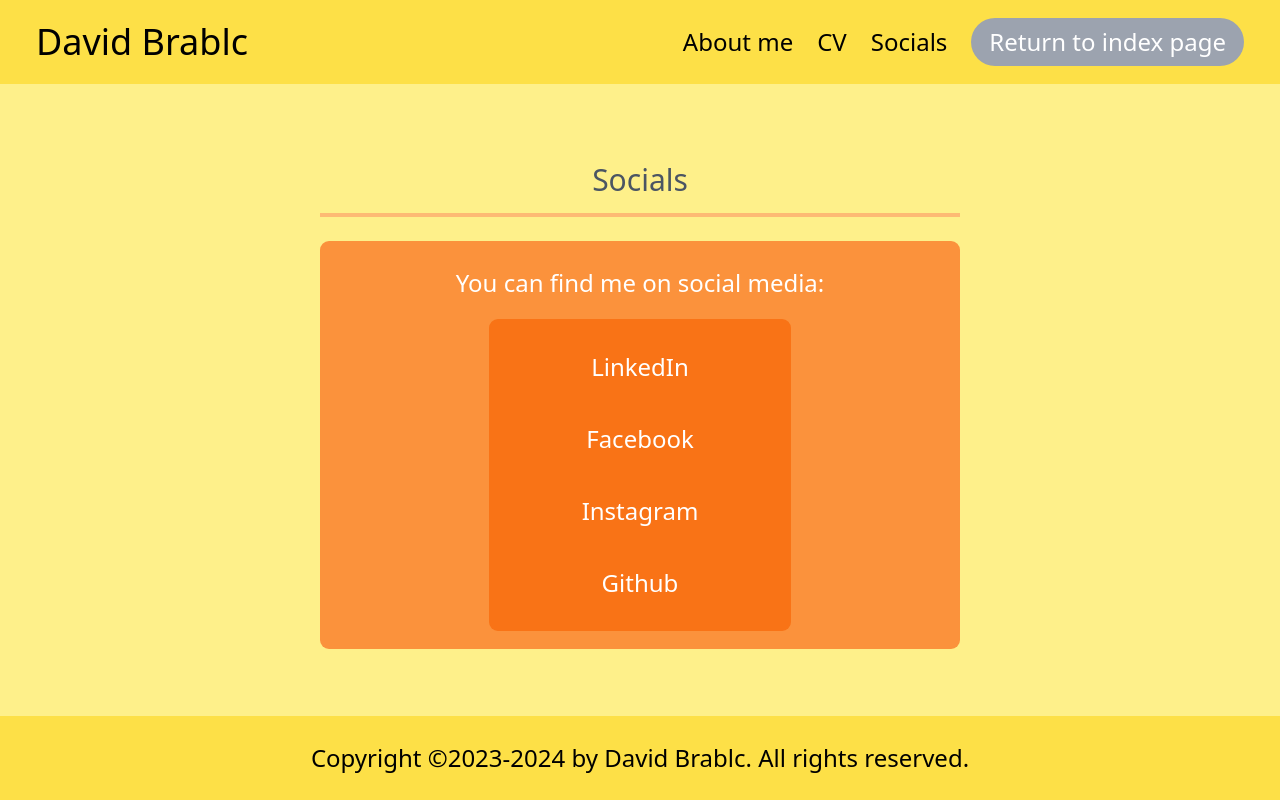
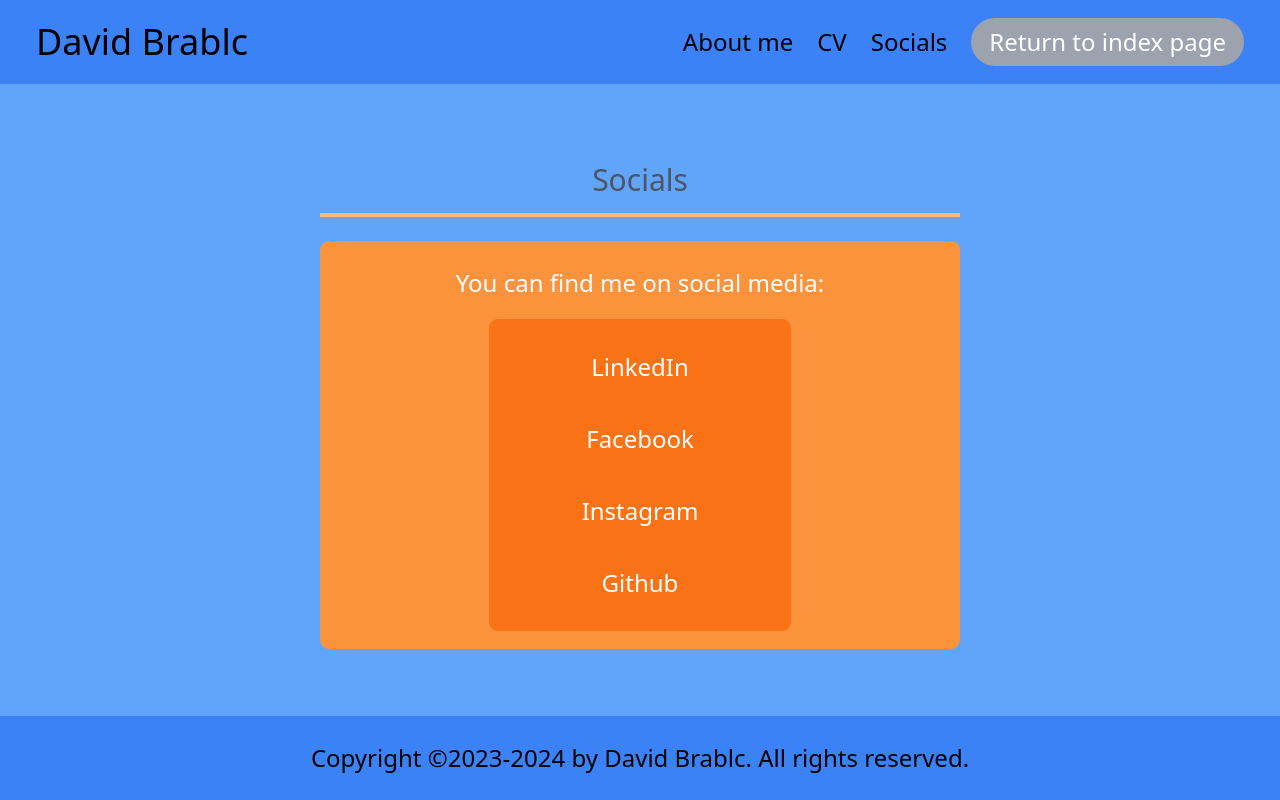
Before and after one commit to Darebakdavca/simple-django-website, a Django app: page /personal_blog/socials in a window 1280 px wide. Run offline with Django 5.2, Linux system fonts and the light colour scheme; some libraries are stand-ins or nearby versions.

Commit message:
Changed the color layout for personal blog from yellow to blue

```diff
--- a/examplesite/personal_blog/templates/personal_blog/index.html
+++ b/examplesite/personal_blog/templates/personal_blog/index.html
@@ -3,7 +3,7 @@
 
 
 {% block content %}
-<body class="bg-yellow-200 h-full w-full">
+<body class="bg-blue-400 h-full w-full">
 
 {% include 'personal_blog/partials/navbar.html' %}
   <div class=" h-full flex justify-center content-center">
--- a/examplesite/personal_blog/templates/personal_blog/partials/footer.html
+++ b/examplesite/personal_blog/templates/personal_blog/partials/footer.html
@@ -1,4 +1,4 @@
-<footer class="w-full bottom-0 m-0 p-3 bg-yellow-300 absolute">
+<footer class="w-full bottom-0 m-0 p-3 bg-blue-500 absolute">
     <div class="flex justify-center w-full">
         <p>Copyright &copy;2023-2024 by David Brablc. All rights reserved.</p>
     </div>
--- a/examplesite/personal_blog/templates/personal_blog/partials/navbar.html
+++ b/examplesite/personal_blog/templates/personal_blog/partials/navbar.html
@@ -1,4 +1,4 @@
-<header class="sticky t-0  w-full flex bg-yellow-300 justify-between px-6 py-3">
+<header class="sticky t-0  w-full flex bg-blue-500 justify-between px-6 py-3">
     <h1 id="main-title-of-page" class="text-2xl"><a href="{% url 'index' %}">David Brablc</a></h1>
     <nav id="nav-bar" class="flex gap-4">
         <div class=" hover:text-white"><a href="{% url "about_me" %}">About me</a></div>
--- a/examplesite/welcome/static/welcome/css/output.css
+++ b/examplesite/welcome/static/welcome/css/output.css
@@ -896,14 +880,29 @@ select {
   border-color: rgb(253 186 116 / var(--tw-border-opacity));
 }
 
+.bg-blue-400 {
+  --tw-bg-opacity: 1;
+  background-color: rgb(96 165 250 / var(--tw-bg-opacity));
+}
+
 .bg-blue-50 {
   --tw-bg-opacity: 1;
   background-color: rgb(239 246 255 / var(--tw-bg-opacity));
 }
 
+.bg-blue-500 {
+  --tw-bg-opacity: 1;
+  background-color: rgb(59 130 246 / var(--tw-bg-opacity));
+}
+
 .bg-gray-200 {
   --tw-bg-opacity: 1;
   background-color: rgb(229 231 235 / var(--tw-bg-opacity));
+}
+
+.bg-gray-400 {
+  --tw-bg-opacity: 1;
+  background-color: rgb(156 163 175 / var(--tw-bg-opacity));
 }
 
 .bg-green-100 {
@@ -926,9 +925,9 @@ select {
   background-color: rgb(251 146 60 / var(--tw-bg-opacity));
 }
 
-.bg-yellow-200 {
+.bg-orange-500 {
   --tw-bg-opacity: 1;
-  background-color: rgb(254 240 138 / var(--tw-bg-opacity));
+  background-color: rgb(249 115 22 / var(--tw-bg-opacity));
 }
 
 .bg-yellow-300 {
```
Also changed, not shown: other parts of examplesite/welcome/static/welcome/css/output.css (+32 -88 lines), 1 other file.
